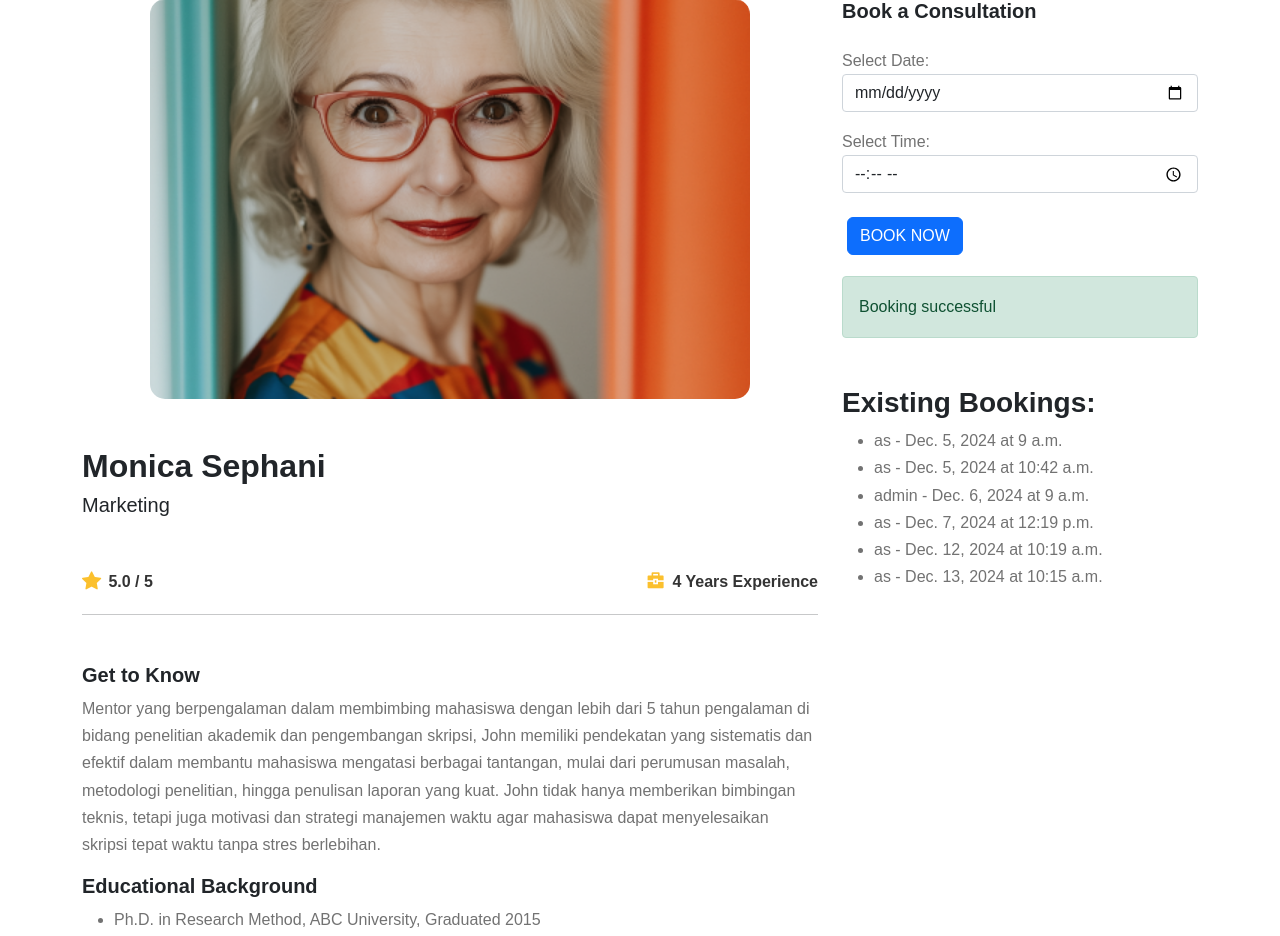
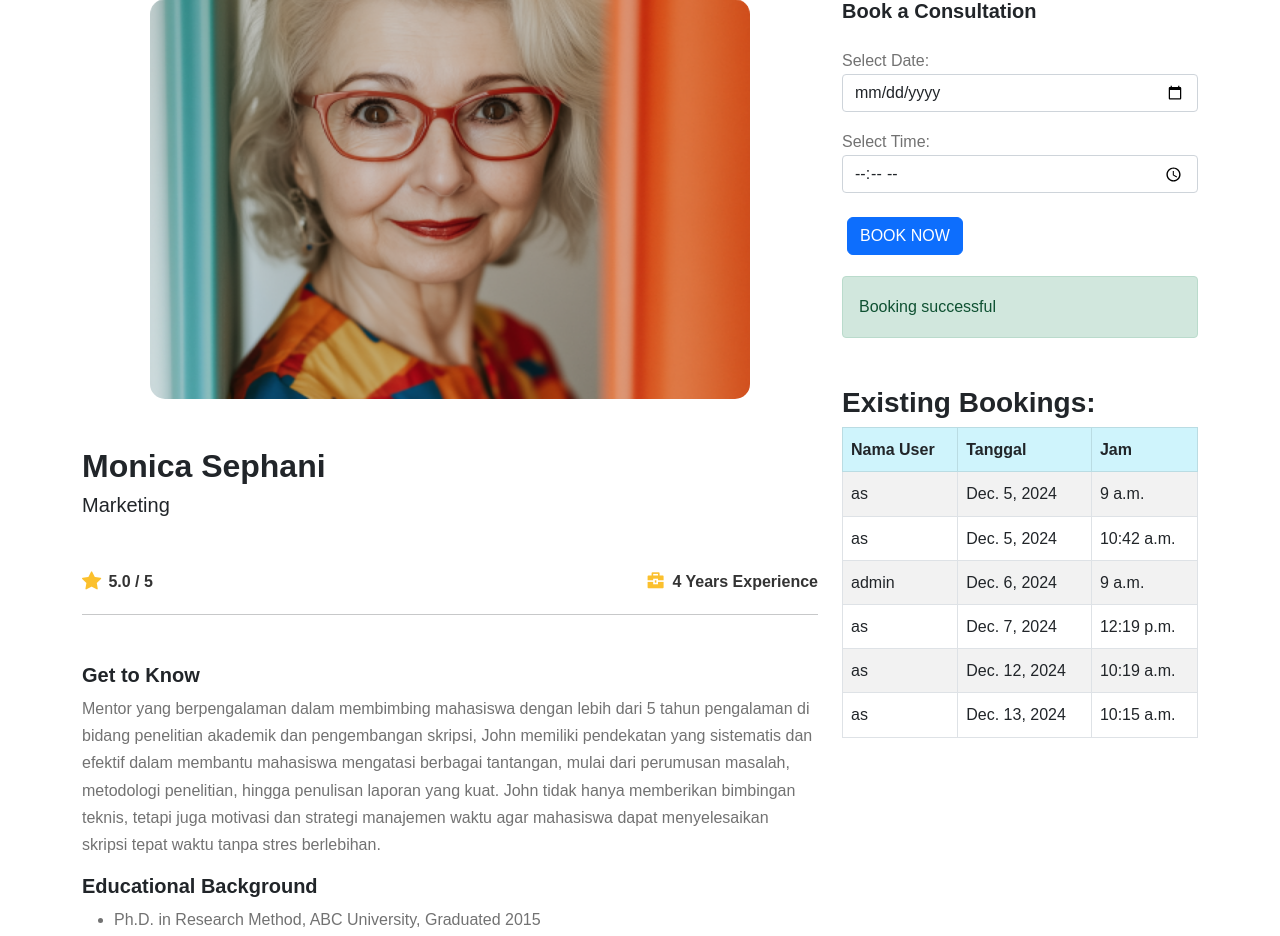
Before and after one commit to m-RafliRangga-p/Week09_Skripsi-, a Django app: page /mentor/2/ in a window 1280 px wide. Shown: the part 136-1072 px from the top of the page. Run offline with Django 5.2, Linux system fonts and the light colour scheme; data comes from the database, SQL or seed files in the repository; both versions use the stored data as it was after the commit; some web fonts are replaced.

Commit message:
Edit some page

```diff
--- a/Django/skripsi_plus/public_app/templates/courses.html
+++ b/Django/skripsi_plus/public_app/templates/courses.html
@@ -52,7 +52,7 @@
           <div class="card-body d-flex flex-column">
             <h5 class="card-title">{{ course.title }}</h5>
             <p class="card-text flex-grow-1">
-              {{ course.description|truncatewords:20 }}
+              {{ course.description|truncatewords:10 }}
             </p>
             <div
               class="mt-auto d-flex justify-content-between align-items-center"
--- a/Django/skripsi_plus/public_app/templates/dashboard.html
+++ b/Django/skripsi_plus/public_app/templates/dashboard.html
@@ -156,7 +156,7 @@
                   <div class="card-body d-flex flex-column">
                     <h5 class="card-title">{{ purchase.course.title }}</h5>
                     <p class="card-text flex-grow-1">
-                      {{ purchase.course.description|truncatewords:20 }}
+                      {{ purchase.course.description|truncatewords:10 }}
                     </p>
                     <div
                       class="mt-auto d-flex justify-content-between align-items-center"
--- a/Django/skripsi_plus/public_app/templates/dashboard_detail_mentor.html
+++ b/Django/skripsi_plus/public_app/templates/dashboard_detail_mentor.html
@@ -65,15 +65,28 @@
       {% endif %}
 
       <h3 class="mt-5">Existing Bookings:</h3>
-      <ul>
-        {% for booking in bookings %}
-          <li>
-            {{ booking.user.username }} - {{ booking.date }} at {{ booking.time }}
-          </li>
-        {% empty %}
-          <p>No bookings yet.</p>
-        {% endfor %}
-      </ul>
+      <table class="table table-striped table-bordered">
+        <thead class="table-info text-dark">
+          <tr>
+            <th scope="col">Nama User</th>
+            <th scope="col">Tanggal</th>
+            <th scope="col">Jam</th>
+          </tr>
+        </thead>
+        <tbody>
+          {% for booking in bookings %}
+            <tr>
+              <td>{{ booking.user.username }}</td>
+              <td>{{ booking.date }}</td>
+              <td>{{ booking.time }}</td>
+            </tr>
+          {% empty %}
+            <tr>
+              <td colspan="3" class="text-center">No bookings yet.</td>
+            </tr>
+          {% endfor %}
+        </tbody>
+      </table>
     </div>
   </div>
 </div>
--- a/Django/skripsi_plus/static/css/style.css
+++ b/Django/skripsi_plus/static/css/style.css
@@ -657,7 +657,7 @@ footer .line{
 
 #speakers img {
   width: 100%;
-  max-width: 100%;
+  max-width: 80%;
   height: auto;
   border-top-left-radius: 10px;
   border-top-right-radius: 10px;
```
Also changed, not shown: Django/skripsi_plus/public_app/templates/about.html (+4 -4 lines), Django/skripsi_plus/db.sqlite3, Django/skripsi_plus/static/img/Alris.jpg (added), Django/skripsi_plus/static/img/Salsa.jpg (added), Django/skripsi_plus/static/img/anjela.PNG (added), Django/skripsi_plus/static/img/erlin.jpg (added), Django/skripsi_plus/static/img/raf.jpg.
